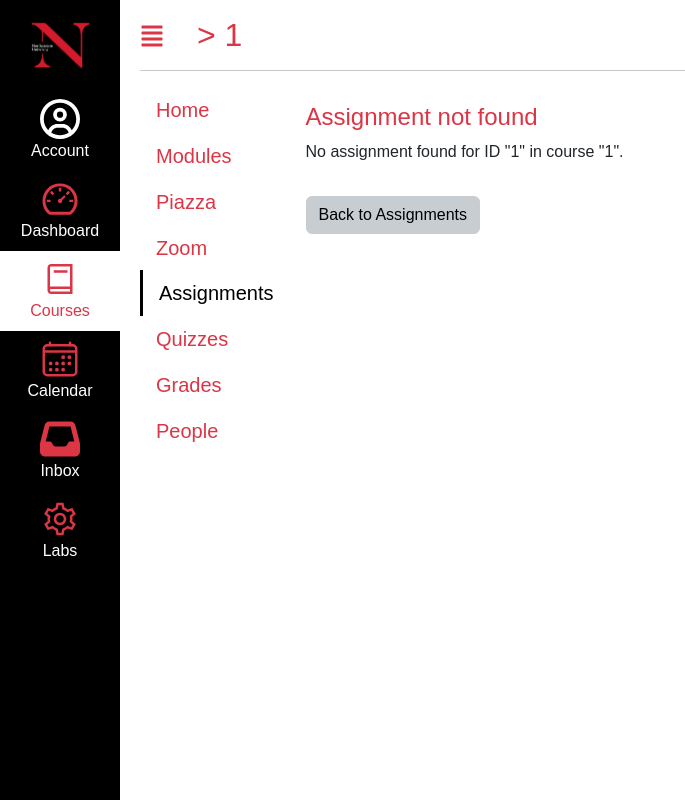
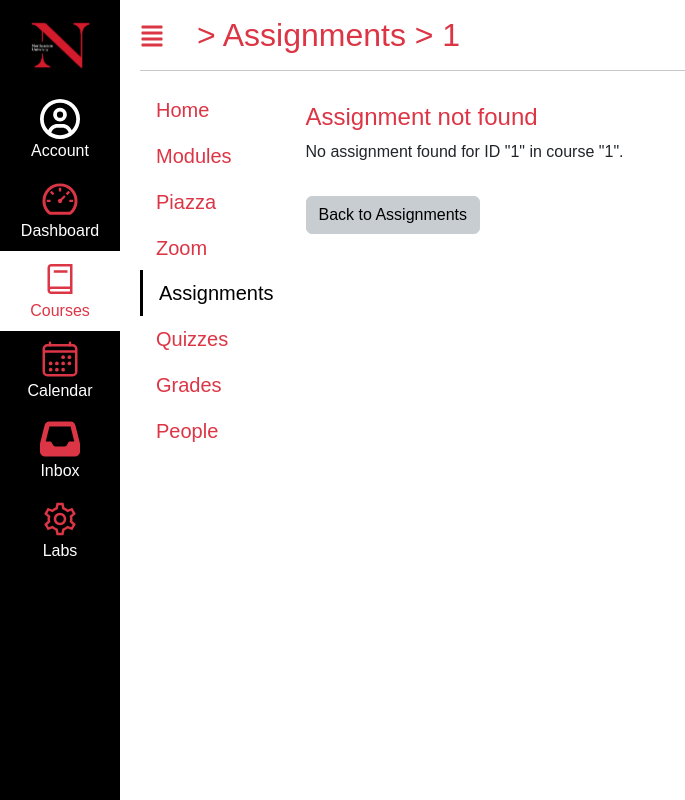
Before and after one commit to mahip19/kambaz-next-js-cs5610-fa25-05, a Next.js app: page /Courses/1/Assignments/1 in a window 1280 px wide. Before the commit this address had no page. Shown: the whole page, without its empty margins (0-685 px from the left). Built offline with nearby package versions, Linux system fonts and the light colour scheme.

Commit message:
double check rubrics before wednesday

```diff
--- a/app/(Kambaz)/Courses/[cid]/Breadcrumb.tsx
+++ b/app/(Kambaz)/Courses/[cid]/Breadcrumb.tsx
@@ -8,9 +8,26 @@ export default function Breadcrumb({
   course: { name: string } | undefined;
 }) {
   const pathname = usePathname();
-  return (
-    <span>
-      {course?.name} &gt; {pathname.split("/").pop()}
-    </span>
+
+  const segments = pathname.split("/").filter(Boolean);
+  // ["Courses", "RS101", "People", "Table"]
+  const afterCourse = segments.slice(2);
+
+  let formattedSegments = [...afterCourse];
+
+  //  /People/Table, collapse to just People
+  if (
+    formattedSegments.length === 2 &&
+    formattedSegments[0] === "People" &&
+    formattedSegments[1] === "Table"
+  ) {
+    formattedSegments = ["People"];
+  }
+  formattedSegments = formattedSegments.map((seg) =>
+    seg === "Table" ? "People" : seg
   );
+
+  const breadcrumbTrail = [course?.name, ...formattedSegments].join(" > ");
+
+  return <span>{breadcrumbTrail}</span>;
 }
```
